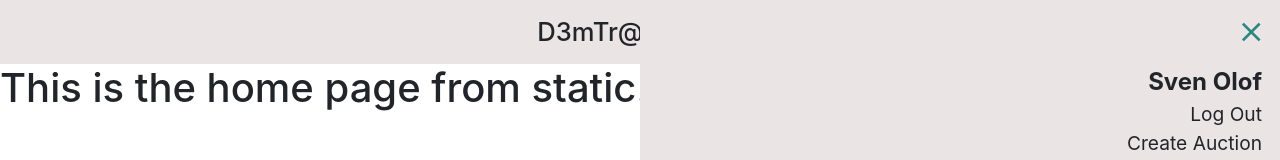
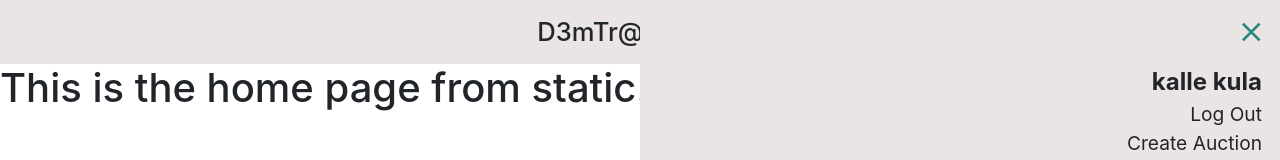
Before and after one commit to ChocoDream/Market-bidding-site, a Vue app in the folder src/main/resources/frontend/: page / in a window 1280 px wide. Both pictures are taken after a click on the icon "menu". Shown: the top 160 px of the page. Built offline with nearby package versions, Linux system fonts and the light colour scheme.

Commit message:
Working on header menuitems to show.

```diff
--- a/src/main/resources/frontend/src/components/SliderMenu.vue
+++ b/src/main/resources/frontend/src/components/SliderMenu.vue
@@ -31,22 +31,21 @@ export default class SliderMenu extends Vue {
   ];
 
   get menuItems() {
-    let items;
-    if (this.user) {
-      items = this.defaultMenuItems.filter((item) =>
-        item.userStatus.includes("online")
-      );
-    } else {
-      items = this.defaultMenuItems.filter((item) =>
-        item.userStatus.includes("offline")
-      );
-    }
+    return this.isUserLoggedIn
+      ? this.defaultMenuItems.filter((item) =>
+          item.userStatus.includes("online")
+        )
+      : this.defaultMenuItems.filter((item) =>
+          item.userStatus.includes("offline")
+        );
+  }
 
-    return items;
+  get isUserLoggedIn() {
+    return this.$store.state.loggedInUser ? true : false;
   }
 
   get user() {
-    return this.$store.state.user;
+    return this.$store.state.loggedInUser;
   }
 
   // Fix what to show depending on logged in or not.
--- a/src/main/resources/frontend/src/store/index.js
+++ b/src/main/resources/frontend/src/store/index.js
@@ -5,7 +5,7 @@ Vue.use(Vuex)
 
 export default new Vuex.Store({
   state: {
-   user: "Sven Olof",
+   loggedInUser: "kalle kula",
 
   },
   mutations: {
```
